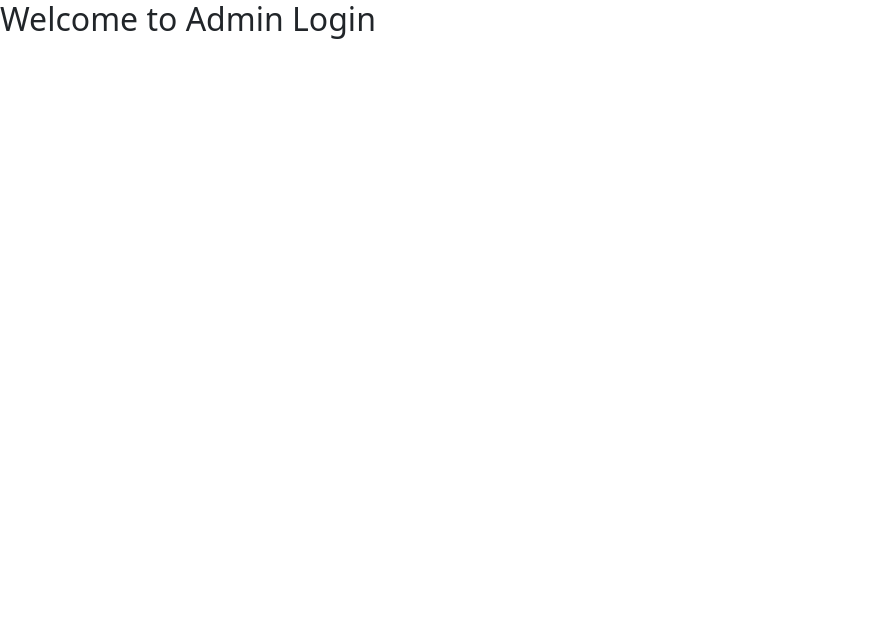
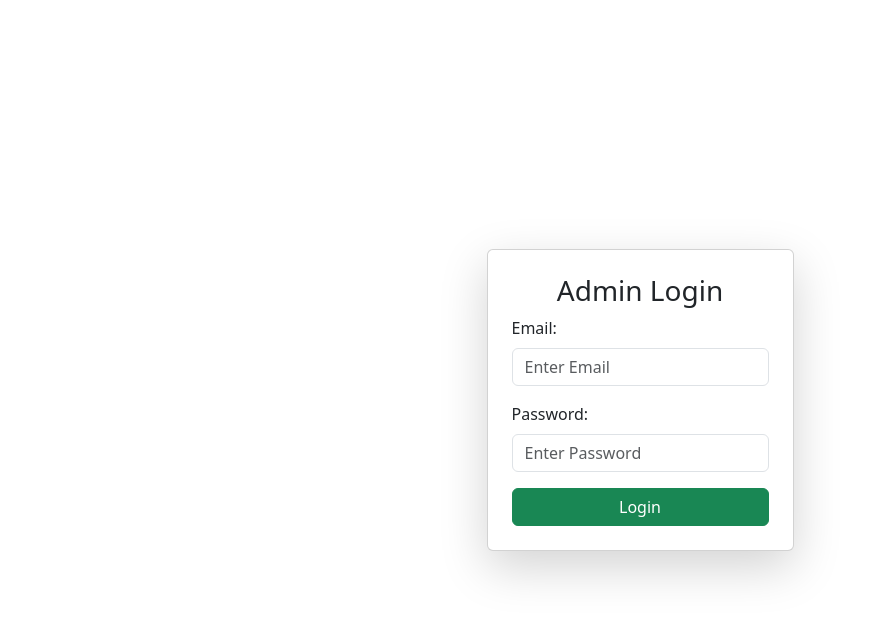
Before and after one commit to Rithin-IT/Financial-Assistance-App, a React (Vite) app: page /admin/login in a window 1280 px wide. Shown: the top 618 px of the page, without its empty margins (0-869 px from the left). Built offline with nearby package versions, Linux system fonts and the light colour scheme.

Commit message:
admin_login_inprogress

```diff
--- a/src/Pages/Admin/adminLogin.jsx
+++ b/src/Pages/Admin/adminLogin.jsx
@@ -1,11 +1,71 @@
+
+import { useState, useEffect } from 'react';
+
+import 'bootstrap/dist/css/bootstrap.min.css';
+import { Button, Form, Container, Row, Col, Card } from 'react-bootstrap';
+import { useSelector, useDispatch } from 'react-redux';
+import { useNavigate } from 'react-router';
+import axios from 'axios';
+function AdminLogin() {
+    const navigate = useNavigate();
+    const dispatch = useDispatch();
+    const [loginDetails, setLoginDetails] = useState({
+        email: "",
+        password: ""
+    })
+
+    const submit = () => {
+
+        if (loginDetails.email === "" || loginDetails.password === "") {
+            alert("Please Fill");
+            return;
+        }
+
+        //     const formData = new FormData();
+        //     formData.append("email", loginDetails.email);
+        //     formData.append("password", loginDetails.password);
+
+        //     axios.post("https://agaram.academy/api/b4/action.php?request=ai_finance_user_login", formData)
+        //         .then((response) => {
+
+        //             console.log(response);
 
 
-function AdminLogin(){
+        //             if (response.data.status === "success") {
+
+        //                 alert("Login Successful");
+        //                 navigate("/admin/manageexperts");
+
+        //         }
 
 
+        //    })
+    }
     return <div>
-        <h2>Welcome to Admin Login</h2>
+        <Container className="d-flex justify-content-center align-items-center vh-100">
+            <Row>
+                <Col>
+                    <Card className="p-4 shadow-lg login-card">
+                        <h3 className="text-center">Admin Login</h3>
+                        <Form>
+                            <Form.Group className="mb-3">
+                                <Form.Label>Email:</Form.Label>
+                                <Form.Control type="email" placeholder="Enter Email"
+                                    value={loginDetails.email}
+                                    onChange={(e) => setLoginDetails({ ...loginDetails, email: e.target.value })} />
+                            </Form.Group>
+                            <Form.Group className="mb-3">
+                                <Form.Label>Password:</Form.Label>
+                                <Form.Control type="password" placeholder="Enter Password"
+                                    value={loginDetails.password}
+                                    onChange={(e) => setLoginDetails({ ...loginDetails, password: e.target.value })} />
+                            </Form.Group>
+                            <Button variant="success" className="w-100" onClick={submit}>Login</Button>
+                        </Form>
+                    </Card>
+                </Col>
+            </Row>
+        </Container>
     </div>
 }
-
 export default AdminLogin
--- a/src/Pages/Admin/registerExperts.jsx
+++ b/src/Pages/Admin/registerExperts.jsx
@@ -1,10 +1,78 @@
 
 
-function RegisterExperts(){
+import { useState, useEffect } from 'react';
+
+import 'bootstrap/dist/css/bootstrap.min.css';
+import { Button, Form, Container, Row, Col, Card } from 'react-bootstrap';
+import { useSelector, useDispatch } from 'react-redux';
+import { useNavigate } from 'react-router';
+function RegisterExperts() {
+    const dispatch = useDispatch()
+    const navigate = useNavigate();
 
 
+
+    const [inputValue, setInputValue] = useState({
+        name: "",
+        email: "",
+        password: ""
+    })
+
+    const handleRegister = async () => {
+        if (!inputValue.name || !inputValue.email || !inputValue.password) {
+            alert("All fields are required");
+            return;
+        }
+
+
+    // //     const formData = new FormData();
+    // //     formData.append("name", inputValue.name (https://inputvalue.name/));
+    // //     formData.append("email", inputValue.email (https://inputvalue.email/));
+    // //     formData.append("password", inputValue.password);
+
+    // //     axios.post (https://axios.post/)('https://agaram.academy/api/b4/action.php?request=ai_finance_user_register', formData).then((res) => {
+    // //         console.log(res)
+    // //         alert("Registered Sucessfully");
+
+    //         setInputValue({ name: "", email: "", password: "" });
+    //         navigate('/login');
+
+
+
+
+    }
     return <div>
-        <h2>RegisterExperts </h2>
+        <Container className="d-flex justify-content-center align-items-center min-vh-100">
+            <Card className="p-4 shadow-lg" style={{ width: '30rem' }}>
+                <h2 className="text-center mb-4">Register Experts</h2>
+                <Form>
+                    <Form.Group className="mb-3">
+                        <Form.Label>Name</Form.Label>
+                        <Form.Control type="text" placeholder="Enter your name"
+                            value={inputValue.name}
+                            onChange={(e) => setInputValue({ ...inputValue, name: e.target.value })} required />
+                    </Form.Group>
+
+                    <Form.Group className="mb-3">
+                        <Form.Label>Email</Form.Label>
+                        <Form.Control type="email" placeholder="Enter your email"
+                            value={inputValue.email}
+                            onChange={(e) => setInputValue({ ...inputValue, email: e.target.value })} required />
+                    </Form.Group>
+
+                    <Form.Group className="mb-3">
+                        <Form.Label>Password</Form.Label>
+                        <Form.Control type="password" placeholder="Enter your password"
+                            value={inputValue.password}
+                            onChange={(e) => setInputValue({ ...inputValue, password: e.target.value })} required />
+                    </Form.Group>
+
+                    <Button variant="dark" className="w-100" onClick={handleRegister}>Register</Button>
+                </Form>
+            </Card>
+        </Container>
+
+        {/* <Button variant="dark" style={{ marginLeft: "150px" }} onClick={Register}>Register</Button> */}
     </div>
 }
 
--- /dev/null
+++ b/src/Pages/register.jsx
@@ -0,0 +1,4 @@
+function Register() {
+    <h4>Register</h4>
+}
+export default Register
```
